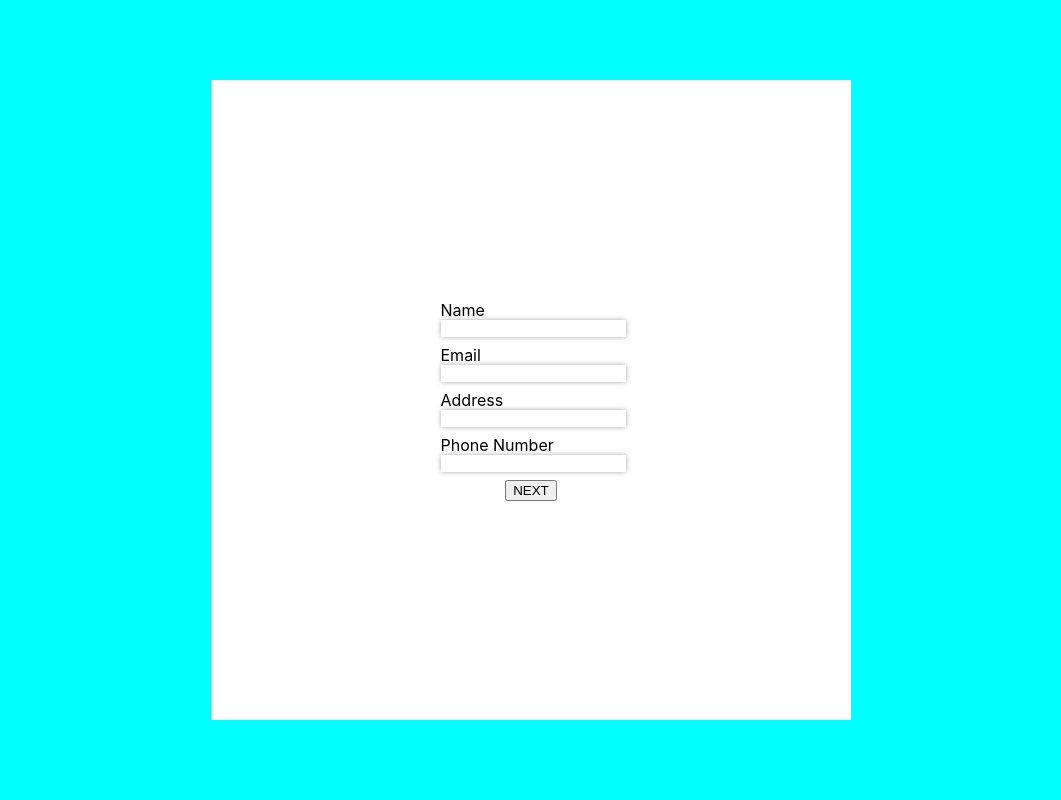
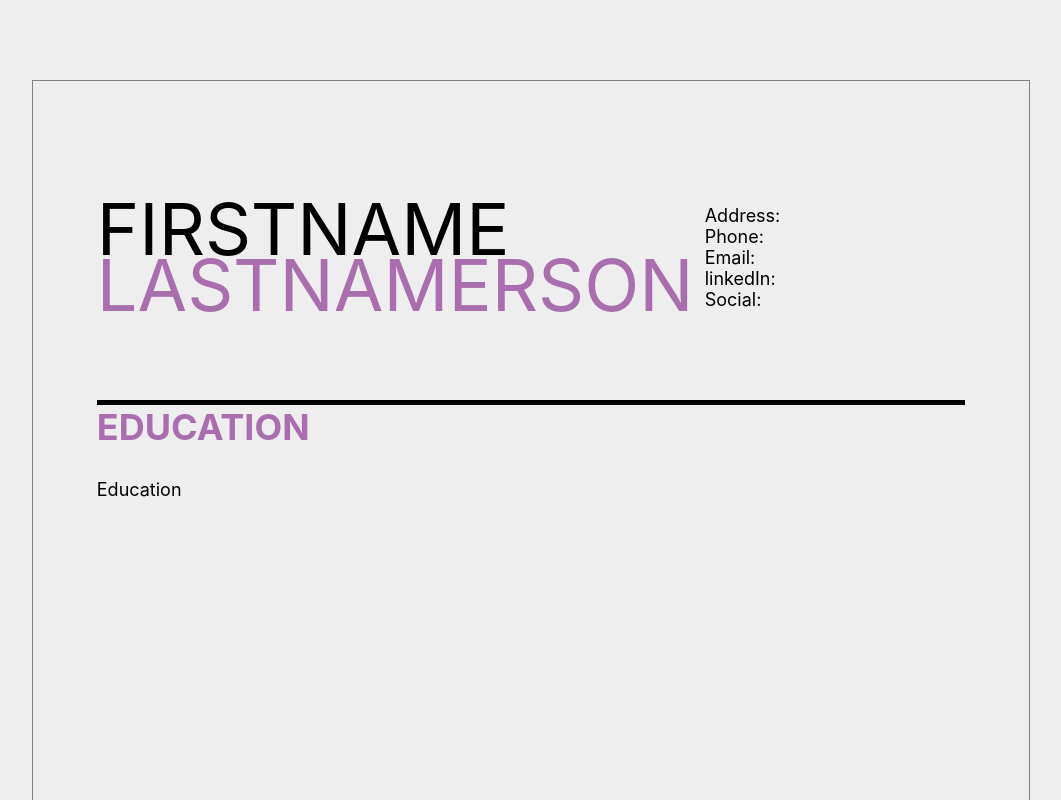
Before and after one commit to josephtanderson/react-cv-app, a React (Create React App) app: page / in a window 1280 px wide. Shown: the top 800 px of the page, without its empty margins (109-1170 px from the left). Built offline with nearby package versions, Linux system fonts and the light colour scheme.

Commit message:
Changed Direction,

```diff
--- a/src/App.js
+++ b/src/App.js
@@ -1,28 +1,26 @@
-import React, { useState } from 'react';
-import styled from 'styled-components'
-import Card from './components/Card';
+import React, { useState} from 'react';
+import styled from 'styled-components';
+// import CVForm from './components/CVForm';
+import CVPreview from './components/CVPreview';
 
 const Container = styled.section`
-  background-color: aqua;
+  background-color: #eee;
   margin: 0;
-  padding: 0;
-  display: flex;
-  align-items: center;
-  justify-content: center;
-  width: 100vw;
-  height: 100vh;`
+  padding: 10vh 10vw;
+  width: 80vw;
+  `
 
-function App() {
-  const [progress, setProgress ] = useState('1');
-  function nextButton(e, progress) {
-    e.preventDefault();
-    setProgress((Number(progress) + 1).toString())
-  }
+
+
+  export default function App() {
+    const [ color, setColor ] = useState("#a86fac");
+    const handleColor = (e) => {
+      setColor(e.target.value)
+    }
   return (
     <Container>
-      <Card Progress={progress} nextCard={nextButton} />
+      {/* <CVForm /> */}
+      <CVPreview firstName="FIRSTNAME" lastName="Lastnamerson" accentColor={color} changeColor={handleColor} />
     </Container>
   );
 }
-
-export default App;
--- /dev/null
+++ b/src/components/CVForm.js
@@ -0,0 +1,14 @@
+import React from "react";
+import styled from 'styled-components';
+
+const StyledForm = styled.section`
+margin: 0 1vw;
+`
+
+export default function CVForm(props) {
+    return (
+        <StyledForm style={{overflow: "hidden", backgroundColor: "blue"}}>
+            Form
+        </StyledForm>
+    )
+}
--- /dev/null
+++ b/src/components/CVPreview.js
@@ -0,0 +1,55 @@
+import React from "react";
+import styled from 'styled-components';
+import EducationList from './EducationList';
+import ExperienceList from './ExperienceList';
+
+const StyledPreview = styled.section`
+margin: 0 1vw;
+padding: 4em;
+aspect-ratio: 8.5/11;
+border: 1px grey solid;
+overflow: hidden;
+display: grid;
+grid-template-rows: 20% 40% 40%;
+`
+
+
+export default function CVPreview(props) {
+    const SectionHeader = styled.h2`
+        font-size: 36px;
+        border-top: 5px black solid;
+        color: ${props.accentColor};
+        `
+    return (
+        <StyledPreview>
+            <div style={{display: "grid", gridTemplateColumns: "1fr 30%", height: "fit-content", margin: "auto 0"}}>
+                <div style={{fontSize: "72px", lineHeight: "56px"}}>
+                    {props.firstName.toUpperCase()}<br />
+                    <span style={{color: props.accentColor}} onClick={(e) => {e.target.parentElement.parentElement.nextSibling.click()}} >
+                        {props.lastName.toUpperCase()}
+                    </span>
+                </div>
+                <div style={{fontSize: "large", alignSelf: "center"}}>
+                    Address:<br />
+                    Phone:<br />
+                    Email:<br />
+                    linkedIn:<br />
+                    Social:
+                </div>
+            </div>
+            <input style={{position: "absolute", left: "-10000px"}} type="color"  value={props.accentColor} onInput={(e) => props.changeColor(e)} />
+            <div>
+                <SectionHeader onClick={(e) => {e.target.parentElement.previousSibling.click()}}>
+                    EDUCATION
+                </SectionHeader>
+                <EducationList />
+            </div>
+            <div>
+                <SectionHeader onClick={(e) => {e.target.parentElement.previousSibling.previousSibling.click()}}>
+                    EXPERIENCE
+                </SectionHeader>
+                <ExperienceList />
+            </div>
+        </StyledPreview>
+    )
+}
--- a/src/components/EducationForm.js
+++ /dev/null
@@ -1,20 +0,0 @@
-import React from 'react';
-
-export default function EducationForm(props) {
-    return (
-        <div>
-            <form>
-                <div className="education-card">
-                    Institution
-                    <input className="education-input"/>
-                    Year Started
-                    <input className="education-input"/>
-                    Certification
-                    <input className="education-input"/>
-                    Completion Date
-                    <input className="education-input"/>
-                </div>
-            </form>
-        </div>
-    )
-}
--- /dev/null
+++ b/src/components/EducationList.js
@@ -0,0 +1,14 @@
+import React from 'react';
+import styled from 'styled-components';
+
+const StyledEducation = styled.div`
+    font-size: 18px;
+`
+
+export default function EducationForm(props) {
+    return (
+        <StyledEducation >
+            Education
+        </StyledEducation>
+    )
+}
--- a/src/components/ExperienceForm.js
+++ /dev/null
@@ -1,9 +0,0 @@
-import React from 'react';
-
-export default function ExperienceForm(props) {
-    return (
-        <div>
-            Experience
-        </div>
-    )
-}
--- /dev/null
+++ b/src/components/ExperienceList.js
@@ -0,0 +1,14 @@
+import React from 'react';
+import styled from 'styled-components';
+
+const StyledExperience = styled.div`
+    font-size: 18px;
+`
+
+export default function ExperienceForm(props) {
+    return (
+        <StyledExperience >
+            Experience
+        </StyledExperience>
+    )
+}
```
